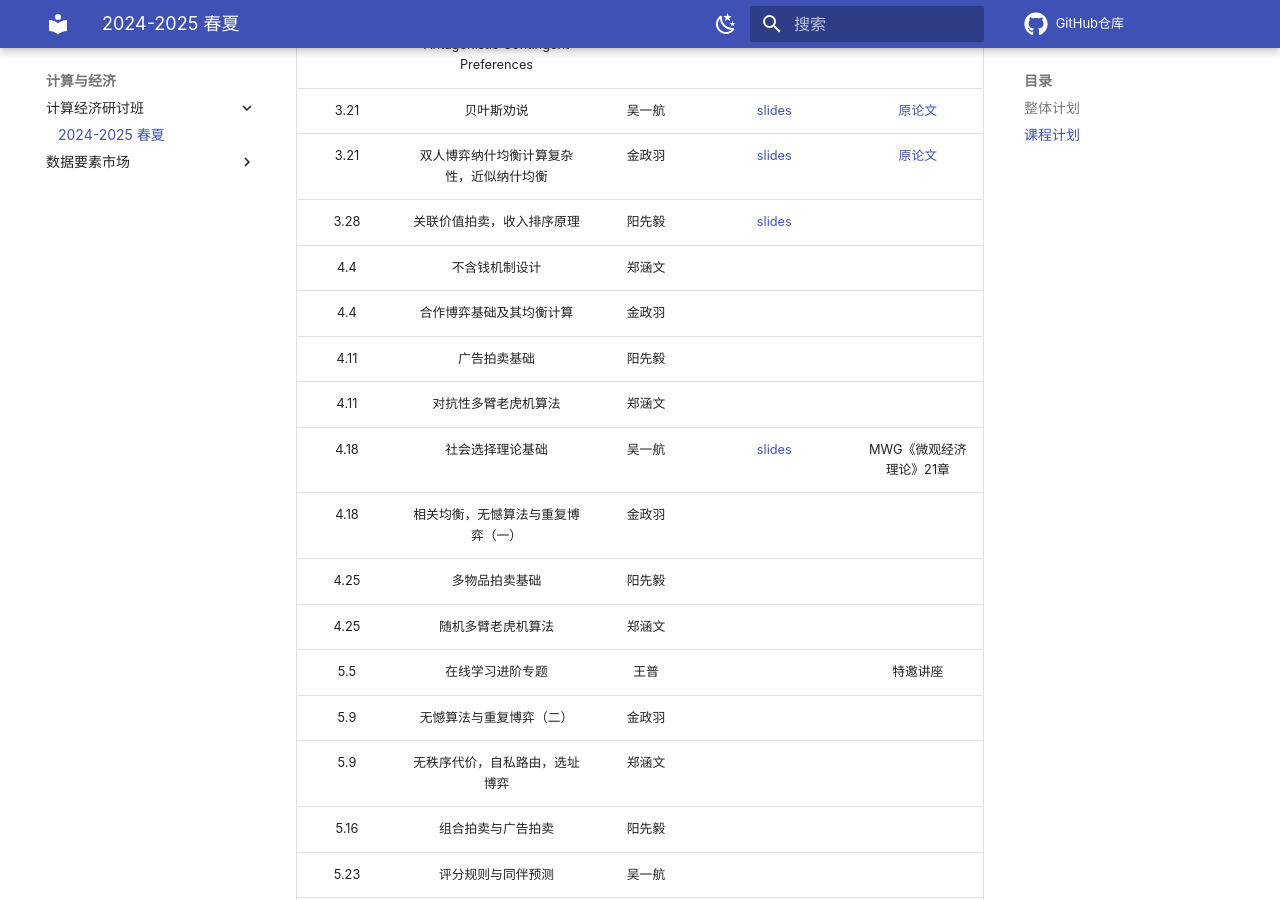
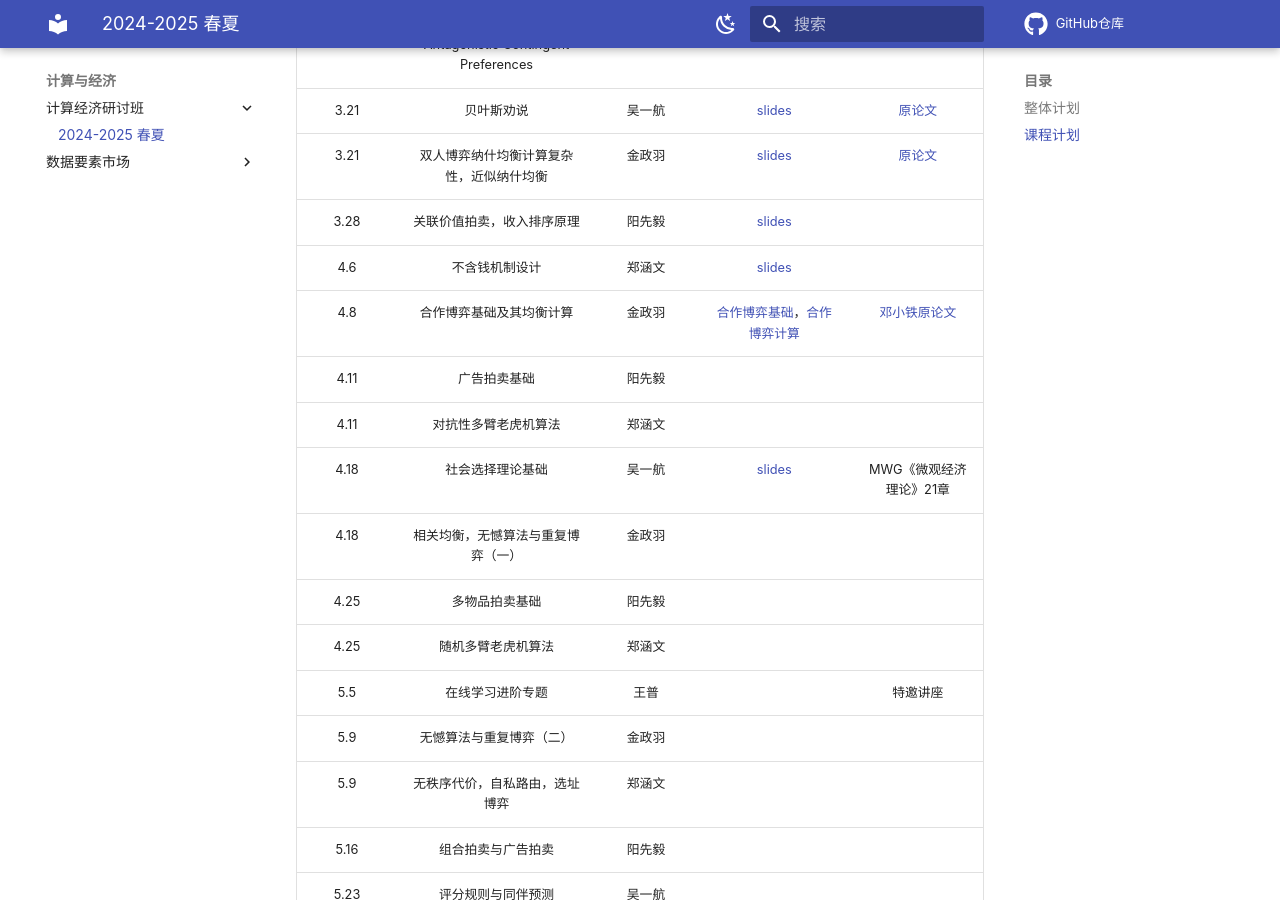
Before and after one commit to yhwu-is/Teach, an MkDocs documentation site: the page built from docs/ec/seminar/25sp.md, in a window 1280 px wide and 900 px high, scrolled down 1422 px. Built offline with MkDocs 1.6.1 and Material for MkDocs 9.7.7, drawn with Linux system fonts in a browser that asks for light colours; comment, search, counter and statistics services are not loaded.

Commit message:
docs: 更新 EC 讨论班

```diff
--- a/docs/ec/seminar/25sp.md
+++ b/docs/ec/seminar/25sp.md
@@ -40,8 +40,8 @@
 | 3.21 | 贝叶斯劝说 | 吴一航 | [slides](25sp/25sp-lec6-persuasion.pdf) | [原论文](25sp/Bayesian%20Persuasion.pdf) |
 | 3.21 | 双人博弈纳什均衡计算复杂性，近似纳什均衡 | 金政羽 | [slides](25sp/ne_complexity2.pdf) | [原论文](25sp/Settling%20the%20Complexity%20of%20Computing%20Two-Player%20Nash%20Equilibria.pdf) |
 | 3.28 | 关联价值拍卖，收入排序原理 | 阳先毅 | [slides](25sp/auction_3.pdf) |  |
-| 4.4 | 不含钱机制设计 | 郑涵文 |  |  |
-| 4.4 | 合作博弈基础及其均衡计算 | 金政羽 |  |  |
+| 4.6 | 不含钱机制设计 | 郑涵文 | [slides](25sp/25sp-03-Stable_Matching.pdf) |  |
+| 4.8 | 合作博弈基础及其均衡计算 | 金政羽 | [合作博弈基础](25sp/cooperative01.pdf)，[合作博弈计算](25sp/cooperative02.pdf) | [邓小铁原论文](25sp/On%20the%20Complexity%20of%20Cooperative%20Solution%20Concepts.pdf) |
 | 4.11 | 广告拍卖基础 | 阳先毅 |  |  |
 | 4.11 | 对抗性多臂老虎机算法 | 郑涵文 |  |
 | 4.18 | 社会选择理论基础 | 吴一航 | [slides](25sp/25sp-lec7-social.pdf) | MWG《微观经济理论》21章 |
```
Also changed, not shown: 5 other files.
